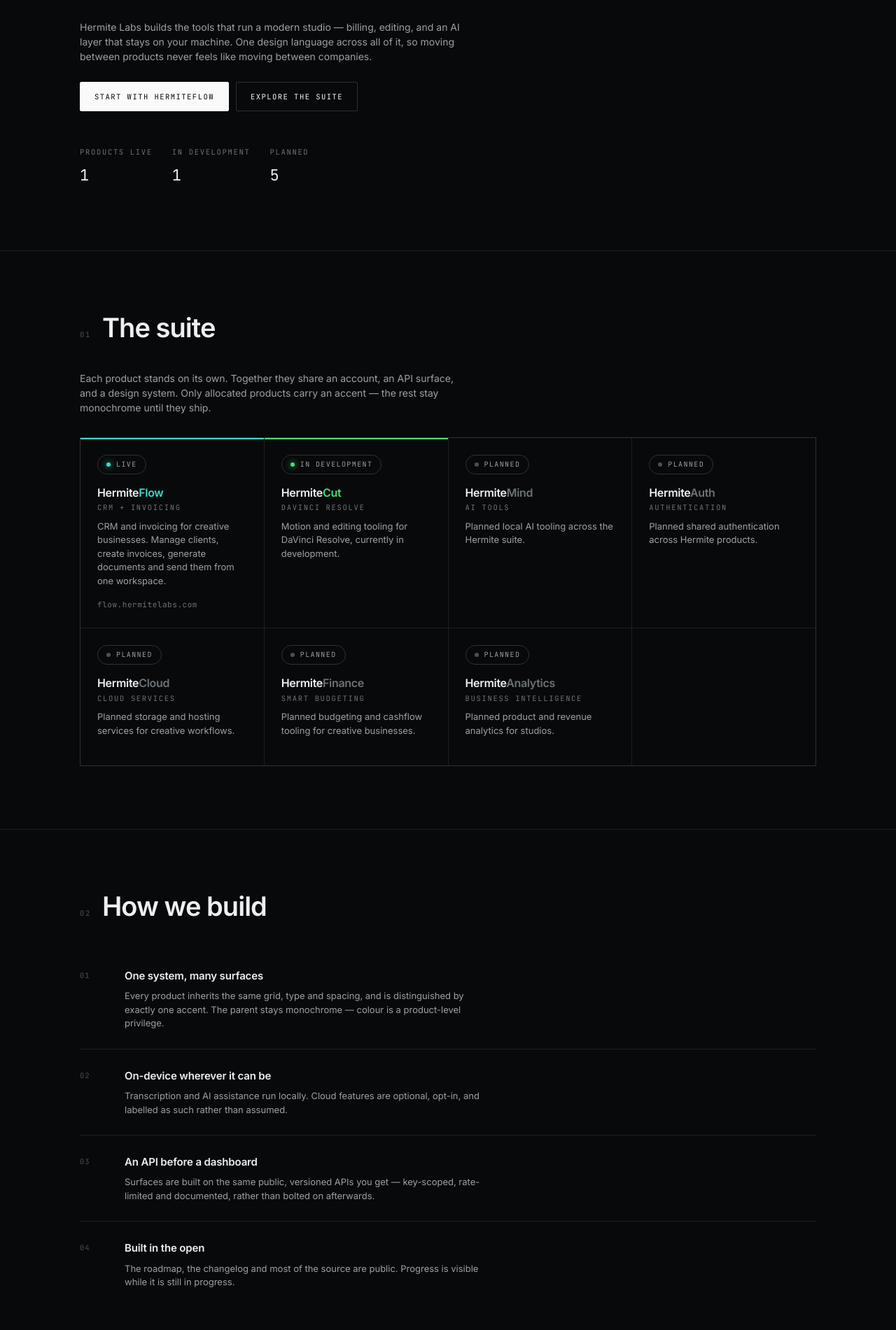
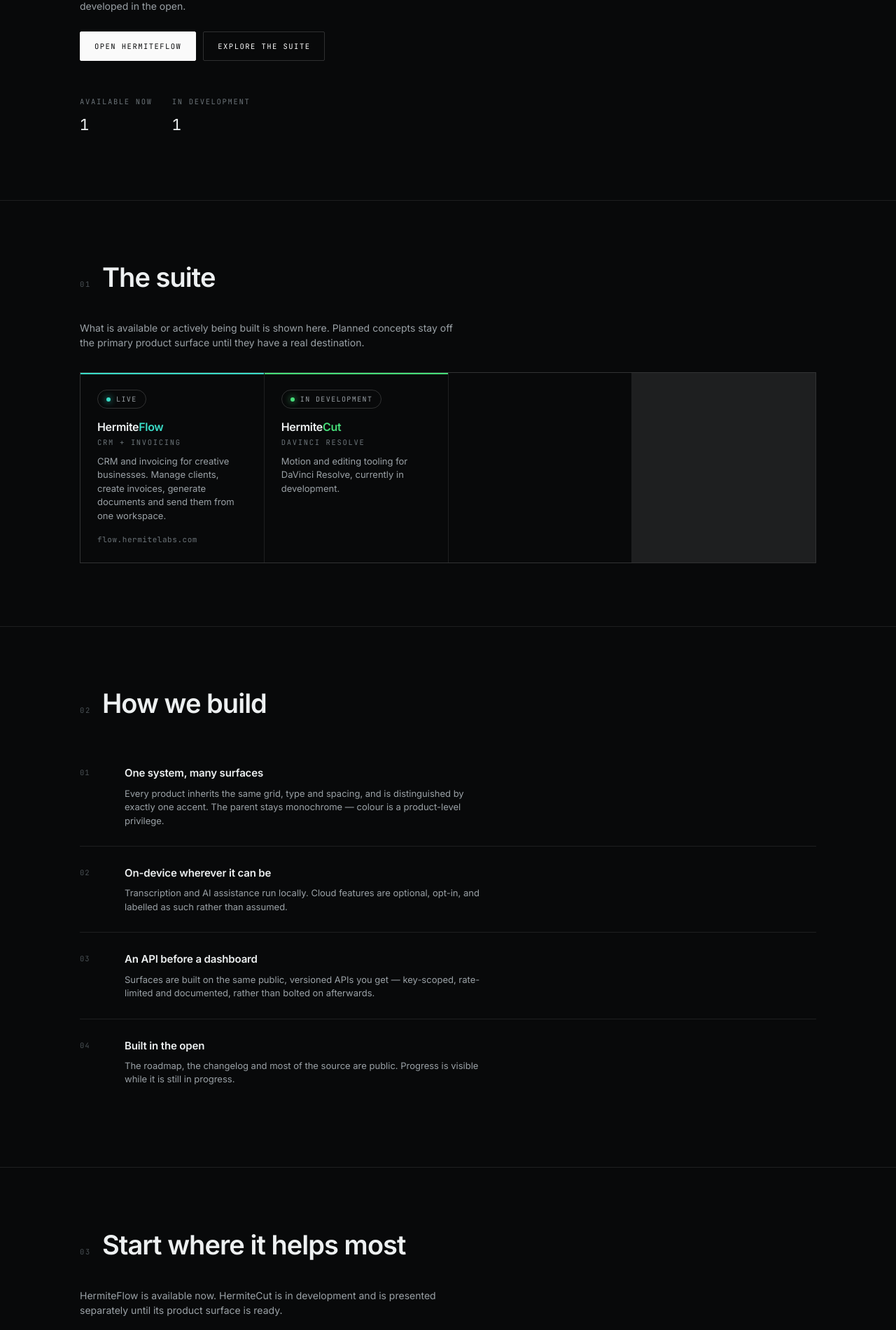
Before and after one commit to gafaraleshe/HermiteLabs, a Next.js app in the folder site/: page / in a window 1280 px wide. Shown: the part 459-2360 px from the top of the page at 70% size. Built offline with nearby package versions, Linux system fonts and the light colour scheme.

Commit message:
chore(site): show only accessible product surfaces

```diff
--- a/site/app/page.tsx
+++ b/site/app/page.tsx
@@ -2,17 +2,17 @@ import type { Metadata } from "next";
 import Link from "next/link";
 import { HermiteMark } from "@/components/hermite-mark";
 import { LabsNav } from "@/components/labs-nav";
-import { PRODUCTS, PRINCIPLES } from "@/lib/products";
+import { PRODUCTS, VISIBLE_PRODUCTS, PRINCIPLES } from "@/lib/products";
 import "./brand.css";
 
 export const metadata: Metadata = {
   title: "Hermite Labs — software for creative businesses",
   description:
-    "Hermite Labs builds the tools that run a modern studio. One account, one design language: HermiteFlow for billing, HermiteCut for Resolve, HermiteMind for AI, and more on the way.",
+    "Hermite Labs builds software for creative businesses. HermiteFlow is available now, with additional products in development.",
   openGraph: {
     title: "Hermite Labs — software for creative businesses",
     description:
-      "One account, one design language, everything that runs a studio. HermiteFlow is live today.",
+      "Software for creative businesses. HermiteFlow is available now, with additional products in development.",
     url: "https://hermitelabs.com",
     siteName: "Hermite Labs",
     type: "website",
@@ -26,7 +26,6 @@ export default function Home() {
   const building = PRODUCTS.filter(p => p.status === "In development").length;
 
   return (
-    // No data-product: the parent carries no accent, by rule.
     <div className="hermite">
       <LabsNav />
 
@@ -37,25 +36,22 @@ export default function Home() {
           <div className="h-wrap h-rise" style={{ position: "relative" }}>
             <span className="h-label">Hermite Labs — by Gaffy Studios</span>
             <h1 className="h-display" style={{ maxWidth: "16ch" }}>
-              The parent is silent. <em>The products speak in color.</em>
+              The parent is quiet. <em>The products do the work.</em>
             </h1>
             <p className="h-body">
-              Hermite Labs builds the tools that run a modern studio — billing,
-              editing, and an AI layer that stays on your machine. One design
-              language across all of it, so moving between products never feels
-              like moving between companies.
+              Hermite Labs builds focused software for creative businesses. The
+              suite starts with HermiteFlow for client management and invoicing,
+              with additional products developed in the open.
             </p>
             <div className="h-row">
               <a className="h-btn h-btn--solid" href="https://flow.hermitelabs.com">
-                Start with HermiteFlow
+                Open HermiteFlow
               </a>
               <a className="h-btn" href="#products">
                 Explore the suite
               </a>
             </div>
 
-            {/* Honest counts, derived from the product list — not invented
-                traction numbers. */}
             <div
               style={{
                 display: "flex",
@@ -65,18 +61,12 @@ export default function Home() {
               }}
             >
               <div>
-                <span className="h-label">Products live</span>
+                <span className="h-label">Available now</span>
                 <div className="h-stat">{live}</div>
               </div>
               <div>
                 <span className="h-label">In development</span>
                 <div className="h-stat">{building}</div>
-              </div>
-              <div>
-                <span className="h-label">Planned</span>
-                <div className="h-stat">
-                  {PRODUCTS.length - live - building}
-                </div>
               </div>
             </div>
           </div>
@@ -90,13 +80,13 @@ export default function Home() {
               <h2 className="h-h2">The suite</h2>
             </div>
             <p className="h-body" style={{ marginBottom: "32px" }}>
-              Each product stands on its own. Together they share an account, an
-              API surface, and a design system. Only allocated products carry an
-              accent — the rest stay monochrome until they ship.
+              What is available or actively being built is shown here. Planned
+              concepts stay off the primary product surface until they have a
+              real destination.
             </p>
 
             <div className="h-grid h-grid--suite">
-              {PRODUCTS.map(p => {
+              {VISIBLE_PRODUCTS.map(p => {
                 const inner = (
                   <>
                     <span className="h-badge" style={{ alignSelf: "flex-start" }}>
@@ -122,7 +112,7 @@ export default function Home() {
                     >
                       {p.blurb}
                     </p>
-                    <code className="h-domain">{p.domain}</code>
+                    {p.domain && <code className="h-domain">{p.domain}</code>}
                   </>
                 );
 
@@ -130,14 +120,8 @@ export default function Home() {
                   ? ({ ["--tint" as string]: p.accent } as React.CSSProperties)
                   : undefined;
 
-                if (p.href === "#products") {
+                if (p.external) {
                   return (
-                    <div key={p.suffix} className="h-cell" style={tint}>
-                      {inner}
-                    </div>
-                  );
-                }
-                return p.external ? (
                     <a
                       key={p.suffix}
                       className="h-cell"
@@ -147,7 +131,9 @@ export default function Home() {
                     >
                       {inner}
                     </a>
-                ) : (
+                  );
+                }
+                return (
                   <Link
                     key={p.suffix}
                     className="h-cell"
@@ -159,7 +145,7 @@ export default function Home() {
                   </Link>
                 );
               })}
-              {PRODUCTS.length % 4 !== 0 && (
+              {VISIBLE_PRODUCTS.length % 4 !== 0 && (
                 <div className="h-cell h-cell-empty" aria-hidden />
               )}
             </div>
@@ -195,8 +181,8 @@ export default function Home() {
               <h2 className="h-h2">Start where it helps most</h2>
             </div>
             <p className="h-body">
-              HermiteFlow is live today. HermiteCut is in active development and
-              you can follow it as it is built.
+              HermiteFlow is available now. HermiteCut is in development and is
+              presented separately until its product surface is ready.
             </p>
             <div className="h-row">
               <a className="h-btn h-btn--solid" href="https://flow.hermitelabs.com">
@@ -233,14 +219,9 @@ export default function Home() {
             <div>
               <span className="h-label h-label--on">Products</span>
               <ul className="labs-footer-list">
-                {PRODUCTS.map(p => (
+                {VISIBLE_PRODUCTS.map(p => (
                   <li key={p.suffix}>
-                    {p.href === "#products" ? (
-                      <span>
-                        {p.prefix}
-                        {p.suffix}
-                      </span>
-                    ) : p.external ? (
+                    {p.external ? (
                       <a href={p.href}>
                         {p.prefix}
                         {p.suffix}
```
Lines whose indentation alone changed are shown as unchanged.
